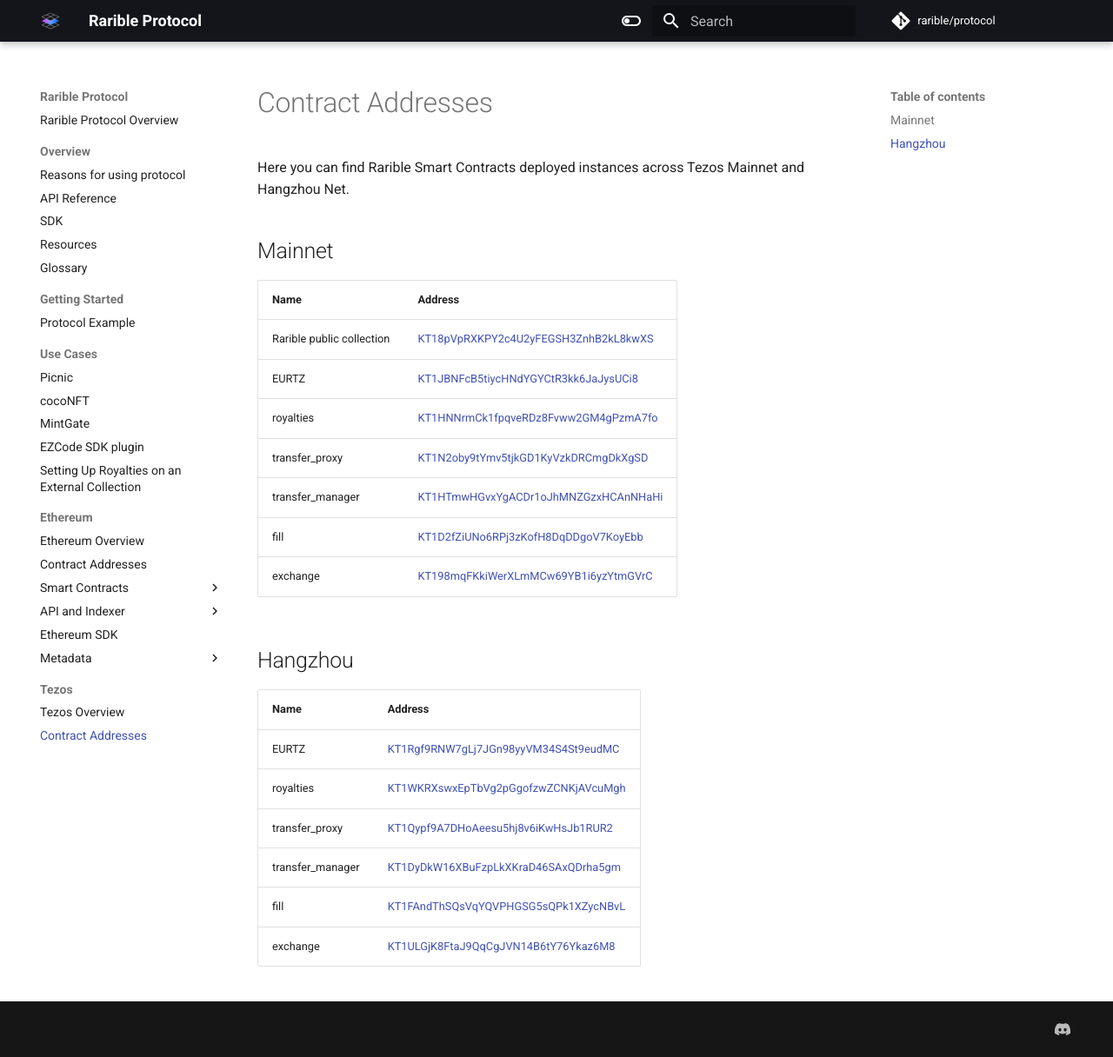
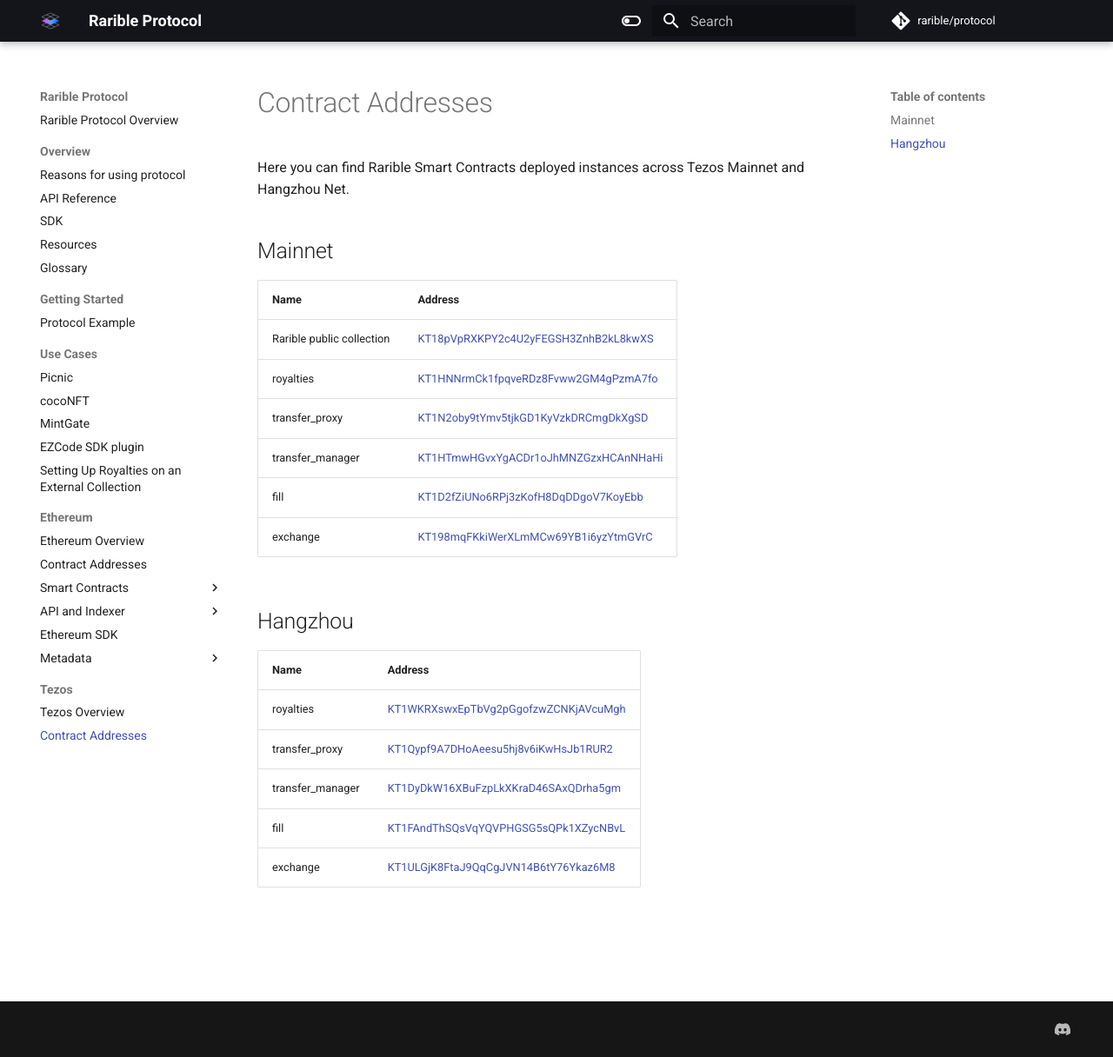
Before and after one commit to rarible/protocol, an MkDocs documentation site: the page built from docs/tezos/tezos-contract-addresses.md, in a window 1280 px wide and 1216 px high. Shown: the whole window at 87% size. Built offline with MkDocs 1.6.1 and Material for MkDocs 9.7.7, drawn with Linux system fonts in a browser that asks for light colours; comment, search, counter and statistics services are not loaded.

Commit message:
Remove EURtz from Tezos contract addresses

```diff
--- a/docs/tezos/tezos-contract-addresses.md
+++ b/docs/tezos/tezos-contract-addresses.md
@@ -7,7 +7,6 @@
 | Name | Address |
 |:----|:---|
 | Rarible public collection | [KT18pVpRXKPY2c4U2yFEGSH3ZnhB2kL8kwXS](https://tzkt.io/KT18pVpRXKPY2c4U2yFEGSH3ZnhB2kL8kwXS) |
-| EURTZ | [KT1JBNFcB5tiycHNdYGYCtR3kk6JaJysUCi8](https://tzkt.io/KT1JBNFcB5tiycHNdYGYCtR3kk6JaJysUCi8) |
 | royalties | [KT1HNNrmCk1fpqveRDz8Fvww2GM4gPzmA7fo](https://tzkt.io/KT1HNNrmCk1fpqveRDz8Fvww2GM4gPzmA7fo) |
 | transfer_proxy | [KT1N2oby9tYmv5tjkGD1KyVzkDRCmgDkXgSD](https://tzkt.io/KT1N2oby9tYmv5tjkGD1KyVzkDRCmgDkXgSD) |
 | transfer_manager | [KT1HTmwHGvxYgACDr1oJhMNZGzxHCAnNHaHi](https://tzkt.io/KT1HTmwHGvxYgACDr1oJhMNZGzxHCAnNHaHi) |
@@ -18,7 +17,6 @@
 
 | Name | Address |
 |:----|:---|
-| EURTZ | [KT1Rgf9RNW7gLj7JGn98yyVM34S4St9eudMC](https://hangzhou2net.tzkt.io/KT1Rgf9RNW7gLj7JGn98yyVM34S4St9eudMC) |
 | royalties | [KT1WKRXswxEpTbVg2pGgofzwZCNKjAVcuMgh](https://hangzhou2net.tzkt.io/KT1WKRXswxEpTbVg2pGgofzwZCNKjAVcuMgh) |
 | transfer_proxy | [KT1Qypf9A7DHoAeesu5hj8v6iKwHsJb1RUR2](https://hangzhou2net.tzkt.io/KT1Qypf9A7DHoAeesu5hj8v6iKwHsJb1RUR2) |
 | transfer_manager | [KT1DyDkW16XBuFzpLkXKraD46SAxQDrha5gm](https://hangzhou2net.tzkt.io/KT1DyDkW16XBuFzpLkXKraD46SAxQDrha5gm) |
```
